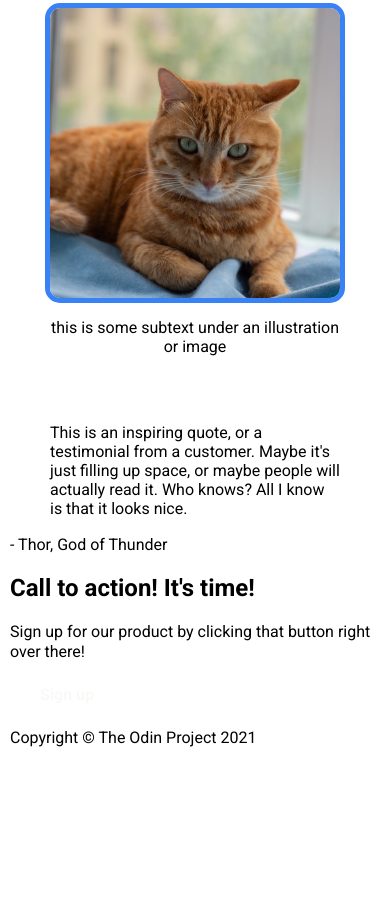
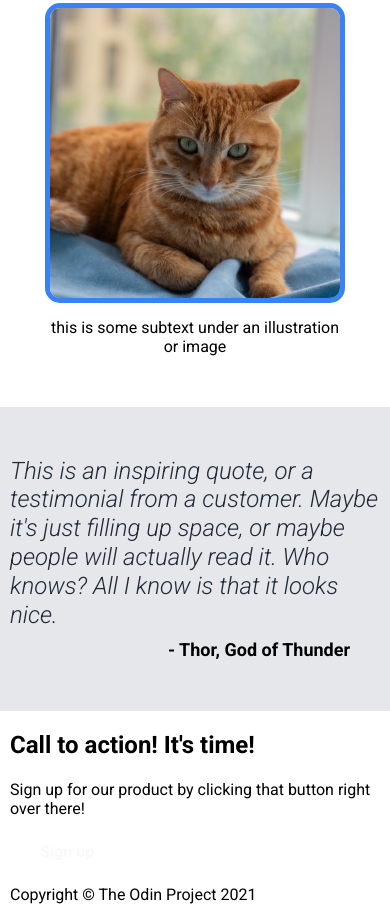
Before and after one commit to olsemeniuk/TOP-landing-page-project, a plain HTML site: page index.html in a window 390 px wide. Shown: the part 1924-2844 px from the top of the page. Before the commit the page ends 2687 px from the top, so only its background shows below. Drawn offline with Linux system fonts and the light colour scheme.

Commit message:
Add styles to quote-block section

```diff
--- a/css/style.css
+++ b/css/style.css
@@ -165,16 +165,49 @@ img {
   text-align: center;
 }
 
+.quote-block {
+  padding: 100px 0;
+  background-color: var(--color-secondary);
+}
+
+.quote-block__inner {
+  max-width: 820px;
+  margin: 0 auto;
+}
+
+.quote-block__quote {
+  margin: 0 0 10px;
+}
+
+.quote-block__text {
+  margin: 0;
+  font-size: 36px;
+  font-style: italic;
+  font-weight: 300;
+  color: var(--color-dark);
+}
+
+.quote-block__author {
+  margin: 0;
+  text-align: right;
+  font-size: 24px;
+  font-weight: 700;
+  padding-right: 30px;
+}
+
 @media (max-width: 700px) {
   .hero {
     padding-bottom: 80px;
   }
+
   .hero__inner {
     flex-direction: column-reverse;
   }
+
   .hero__content {
     max-width: 100%;
   }
+
   .hero__img {
     width: 100%;
   }
@@ -184,32 +217,47 @@ img {
   .header {
     margin-bottom: 50px;
   }
+
   .header__inner {
     flex-direction: column;
   }
+
   .nav__list {
     flex-wrap: wrap;
     justify-content: center;
   }
+
   .hero {
     padding-bottom: 50px;
   }
+
   .hero__title {
     font-size: 32px;
   }
+
   .hero__text {
     font-size: 16px;
   }
-  .info {
+
+  .info,
+  .quote-block {
     padding: 50px 0;
   }
-  .info__title {
+
+  .info__title,
+  .quote-block__text {
     font-size: 24px;
   }
+
   .info__list {
     gap: 20px;
   }
+
   .info__item {
     width: min(300px, 100%)
   }
+
+  .quote-block__author {
+    font-size: 18px;
+  }
 }
--- a/index.html
+++ b/index.html
@@ -73,12 +73,14 @@
   </section>
   <div class="quote-block">
     <div class="container">
+      <div class="quote-block__inner">
         <blockquote class="quote-block__quote">
           <p class="quote-block__text">This is an inspiring quote, or a testimonial from a customer. Maybe it's just
             filling
             up space, or maybe people will actually read it. Who knows? All I know is that it looks nice.</p>
         </blockquote>
         <p class="quote-block__author">- Thor, God of Thunder</p>
+      </div>
     </div>
   </div>
   <div class="action">
```
Lines whose indentation alone changed are shown as unchanged.
